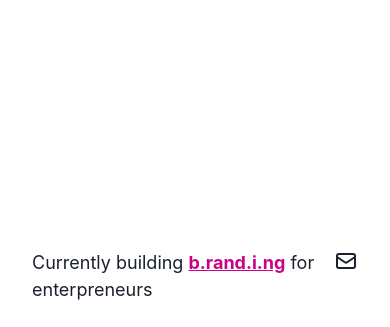
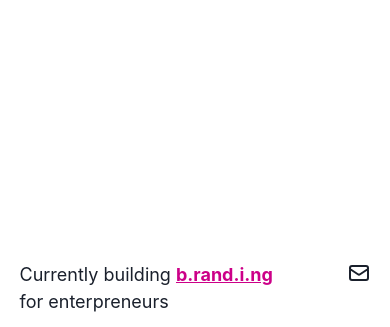
Before and after one commit to Toheeb/toheebdotcom, an Eleventy site: page src/index.html in a window 390 px wide. Shown: the part 517-844 px from the top of the page. Built offline with nearby package versions, Linux system fonts and the light colour scheme; Eleventy itself is replaced by a stand-in of ours; files that its build step writes are made by us from their sources.

Commit message:
Modify footer padding for mobile

```diff
--- a/src/index.html
+++ b/src/index.html
@@ -127,9 +127,15 @@
         }
 
         .site-footer {
-            padding: 1.5rem 2rem;
+            padding: 0.75rem 1rem;
+            padding: 3vm 5vm;
+            padding: 3vmin 5vmin;
             display: flex;
             justify-content: space-between;
+        }
+
+        .current-work {
+            padding-right: 3rem;
         }
 
         .mail-message {
@@ -183,10 +189,6 @@
             .site-intro__prep {
                 padding: 1.5rem 0 1rem;
             }
-
-            .site-footer {
-                padding: 2rem 4rem;
-            }
         }
 
         @media screen and (min-width: 1000px) {
@@ -218,7 +220,7 @@
     </h1>
 
     <div class="site-footer">
-        <p>Currently building <a class="cta-secondary" href="https://b.rand.i.ng">b.rand.i.ng</a> for enterpreneurs</p>
+        <p class="current-work">Currently building <a class="cta-secondary" href="https://b.rand.i.ng">b.rand.i.ng</a> for enterpreneurs</p>
         <a href="https://contact.do/d7h7" aria-label="contact">
             <svg fill="none" viewBox="0 0 24 24" stroke="#1a202c" width="24" height="24"><path stroke-linecap="round" stroke-linejoin="round" stroke-width="2" d="M3 8l7.89 5.26a2 2 0 002.22 0L21 8M5 19h14a2 2 0 002-2V7a2 2 0 00-2-2H5a2 2 0 00-2 2v10a2 2 0 002 2z"></path></svg>
         </a>
```
